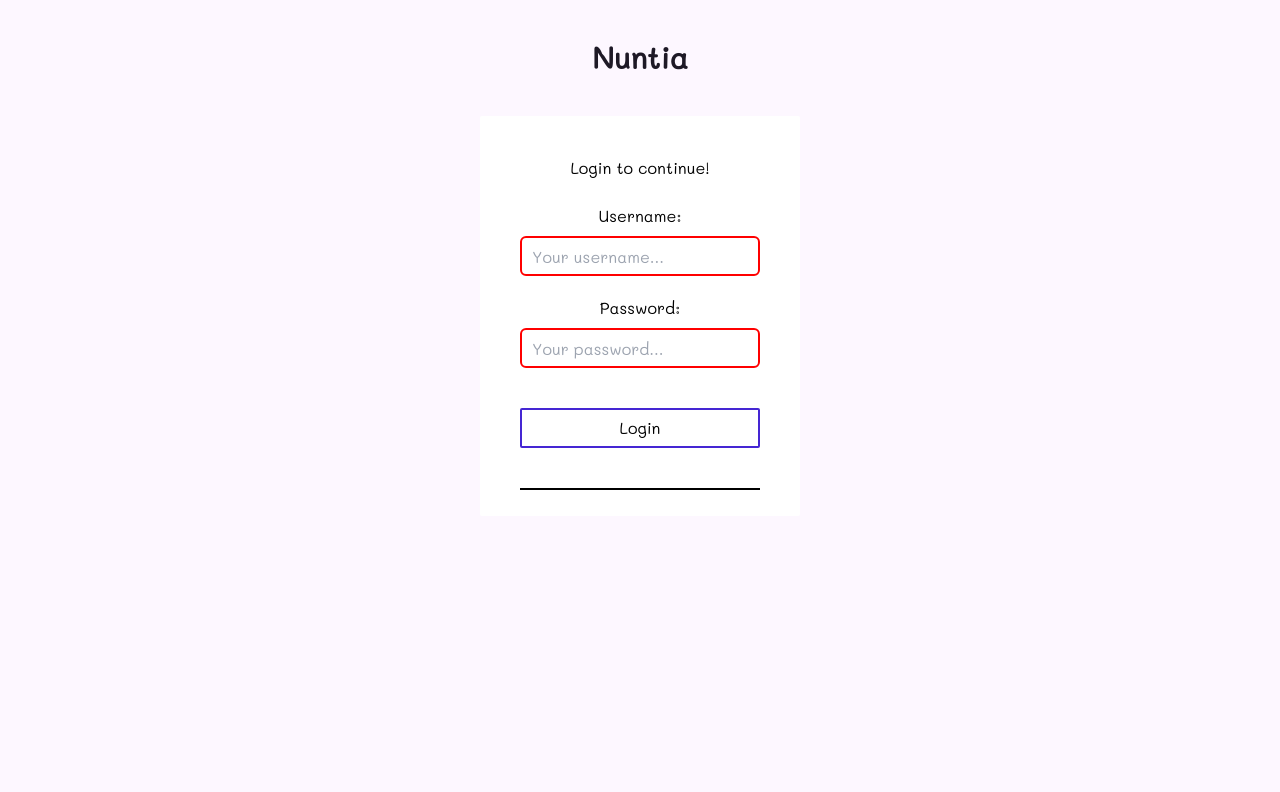
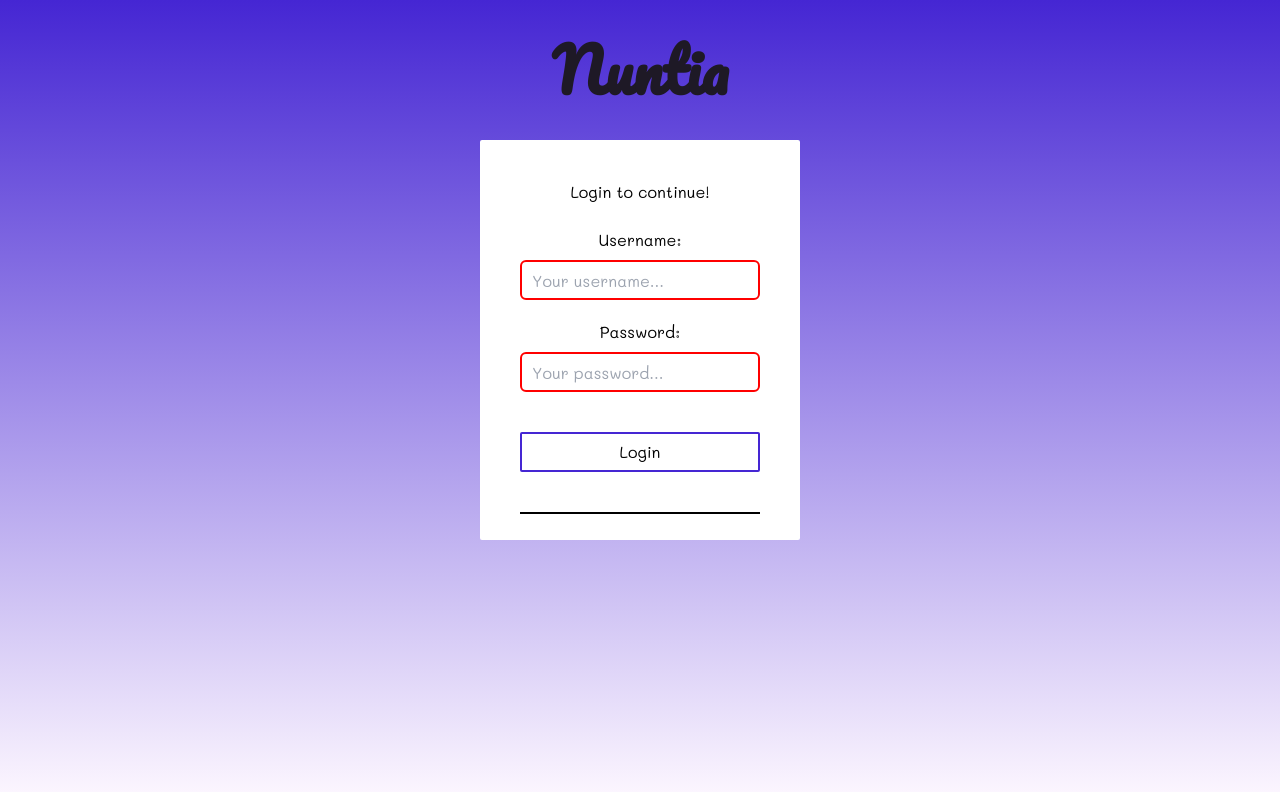
Before and after one commit to 1yne/nuntia, a SvelteKit app: page /login in a window 1280 px wide. Shown: the top 792 px of the page. Built offline with nearby package versions, Linux system fonts and the light colour scheme.

Commit message:
Added the background gradient in /login

```diff
--- a/src/routes/(frontPage)/+page.svelte
+++ b/src/routes/(frontPage)/+page.svelte
@@ -24,7 +24,7 @@
 
 <style>
   @import url('https://fonts.googleapis.com/css2?family=Pacifico&display=swap');
-  @import url('https://fonts.googleapis.com/css2?family=Lexend+Deca:wght@300&family=Mali&display=swap');
+  @import url('https://fonts.googleapis.com/css2?family=Mali&display=swap');
   * {
     margin: 0;
     padding: 0;
--- a/src/routes/(frontPage)/login/+page.svelte
+++ b/src/routes/(frontPage)/login/+page.svelte
@@ -15,8 +15,9 @@
 	<title>Login</title>
 </svelte:head>
 
-<h1 class="font-bold text-3xl  my-10 text-accent" align="center">Nuntia</h1>
-<div align="center" class="w-[20rem] bg-white mx-auto h-[50vh] rounded-sm p-10">
+<main class="bg-gradient-to-b h-[100vh] from-purple to-complementary">
+	<h1 class="font-bold text-6xl pt-10 mb-10 text-accent font-[Pacifico]" align="center">Nuntia</h1>
+	<div align="center" class="w-[20rem] bg-white mx-auto h-[50vh] rounded-sm p-10 font-[Mali]">
 		<form on:submit|preventDefault={login}>
 			<p align="center" class="mb-6 mt-0">Login to continue!</p>
 			<label for="username">Username: </label>
@@ -51,12 +52,11 @@
 			<hr class="border-[0.25px] border-solid border-black" />
 		</form>
 	</div>
+</main>
 
 <style>
 	@import url('https://fonts.googleapis.com/css2?family=Lexend+Deca:wght@300&family=Mali&display=swap');
-	* {
-		font-family: 'Mali', sans-serif;
-	}
+	@import url('https://fonts.googleapis.com/css2?family=Pacifico&display=swap');
 	input {
 		border: 2px solid #ccc;
 		outline: none;
```
Lines whose indentation alone changed are shown as unchanged.
